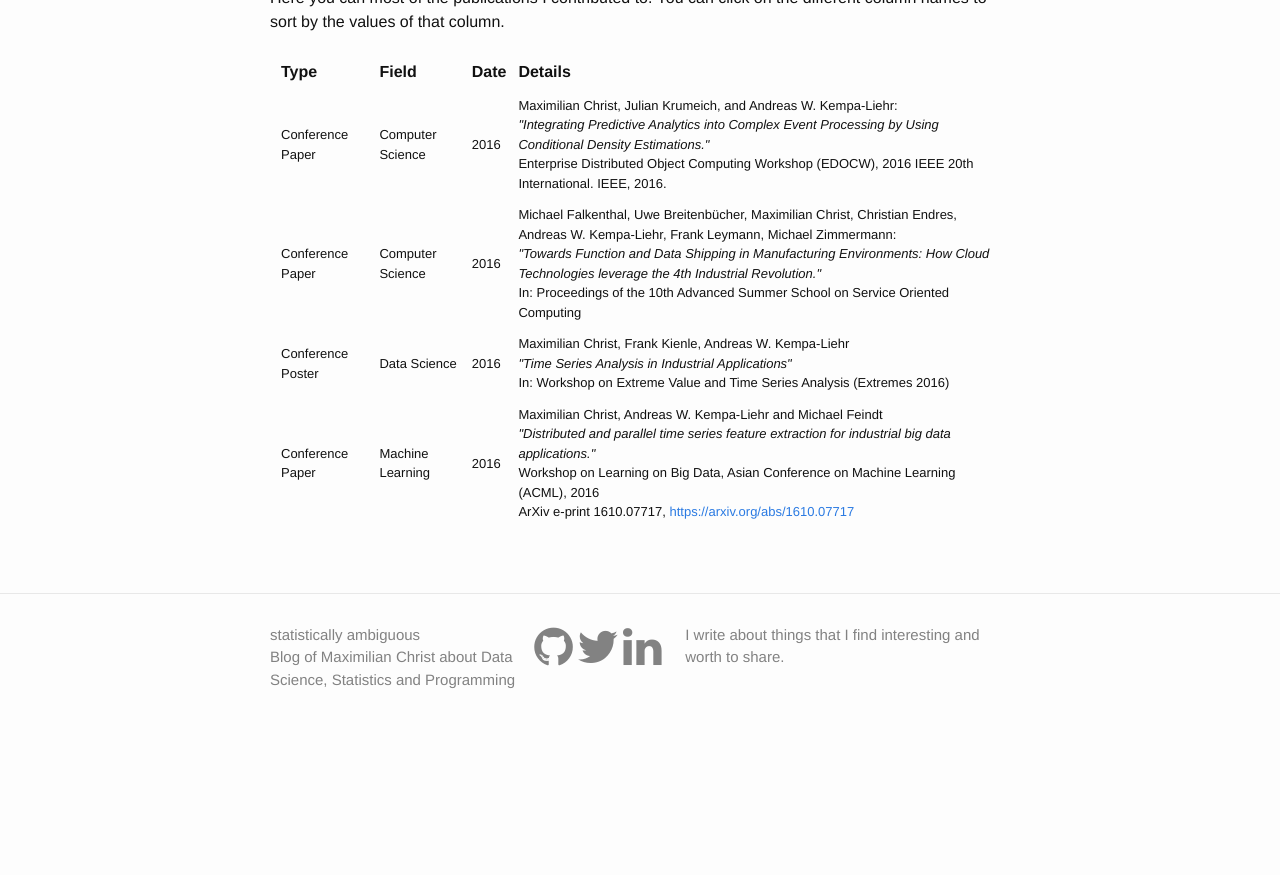
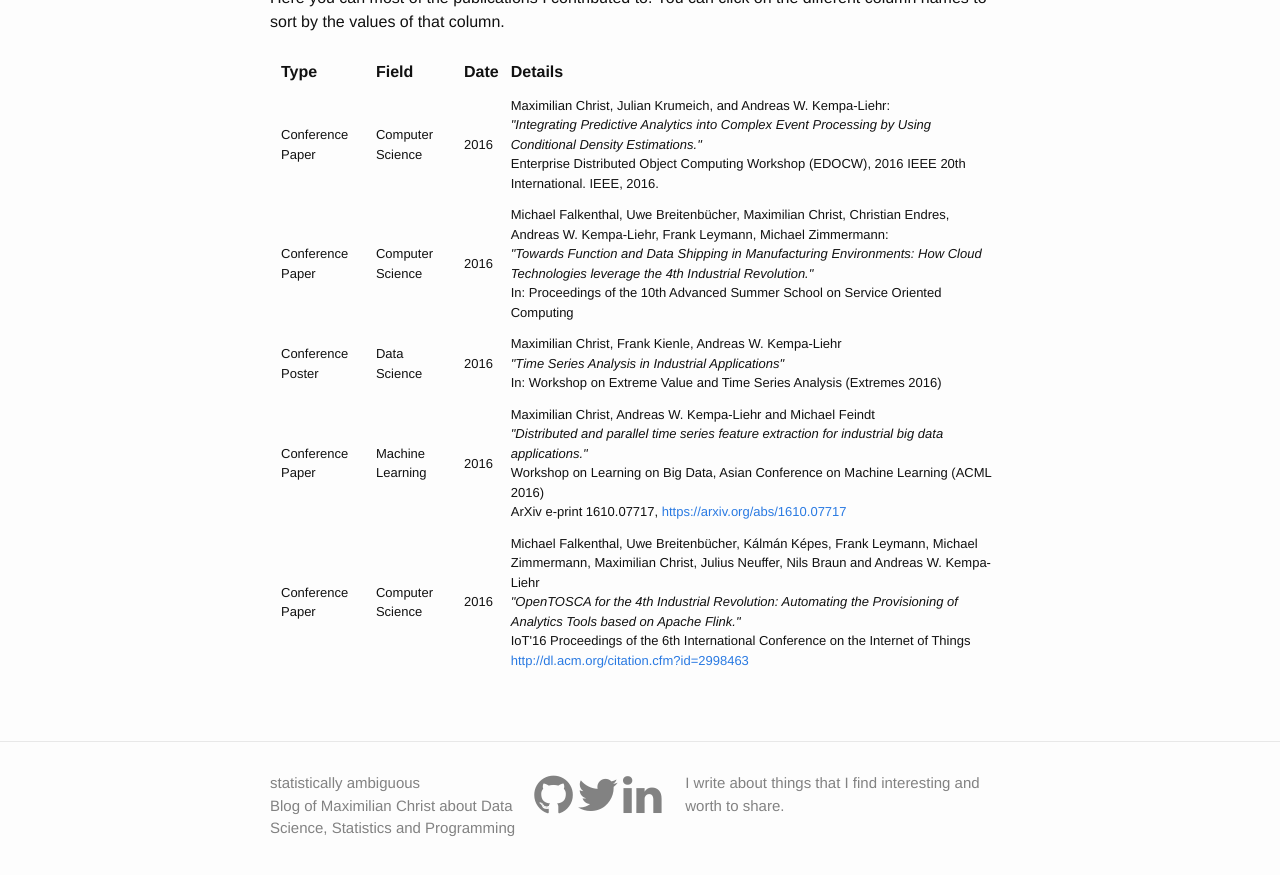
Before and after one commit to MaxBenChrist/MaxBenChrist.github.io, a Jekyll site: the page built from research.md, in a window 1280 px wide and 900 px high, scrolled down 690 px. Shown: the top 875 px of the window. Built offline with Jekyll 4.4.1, drawn with Linux system fonts in a browser that asks for light colours; nearby versions of some CDN libraries; before the commit the page ends 1441 px from its top, so only the background shows below that.

Commit message:
added OpenTOSCA paper

```diff
--- a/research.md
+++ b/research.md
@@ -49,8 +49,18 @@ You can click on the different column names to sort by the values of that column
             <td>
             Maximilian Christ, Andreas W. Kempa-Liehr and Michael Feindt <br>
             <i>"Distributed and parallel time series feature extraction for industrial big data applications."</i>  <br>
-            Workshop on Learning on Big Data, Asian Conference on Machine Learning (ACML), 2016 <br>
+            Workshop on Learning on Big Data, Asian Conference on Machine Learning (ACML 2016) <br>
             ArXiv e-print 1610.07717, <a href="https://arxiv.org/abs/1610.07717" rel="nofollow">https://arxiv.org/abs/1610.07717</a> </td>
+        </tr>
+         <tr>
+            <td>Conference Paper</td>
+            <td>Computer Science</td>
+            <td>2016</td>
+            <td>
+            Michael Falkenthal, Uwe Breitenbücher, Kálmán Képes, Frank Leymann, Michael Zimmermann, Maximilian Christ, Julius Neuffer, Nils Braun and Andreas W. Kempa-Liehr <br>
+            <i>"OpenTOSCA for the 4th Industrial Revolution: Automating the Provisioning of Analytics Tools based on Apache Flink."</i>  <br>
+            IoT'16 Proceedings of the 6th International Conference on the Internet of Things <br>
+           <a href="http://dl.acm.org/citation.cfm?id=2998463" rel="nofollow">http://dl.acm.org/citation.cfm?id=2998463</a> </td>
         </tr>
     </tbody>
 </table>
```
